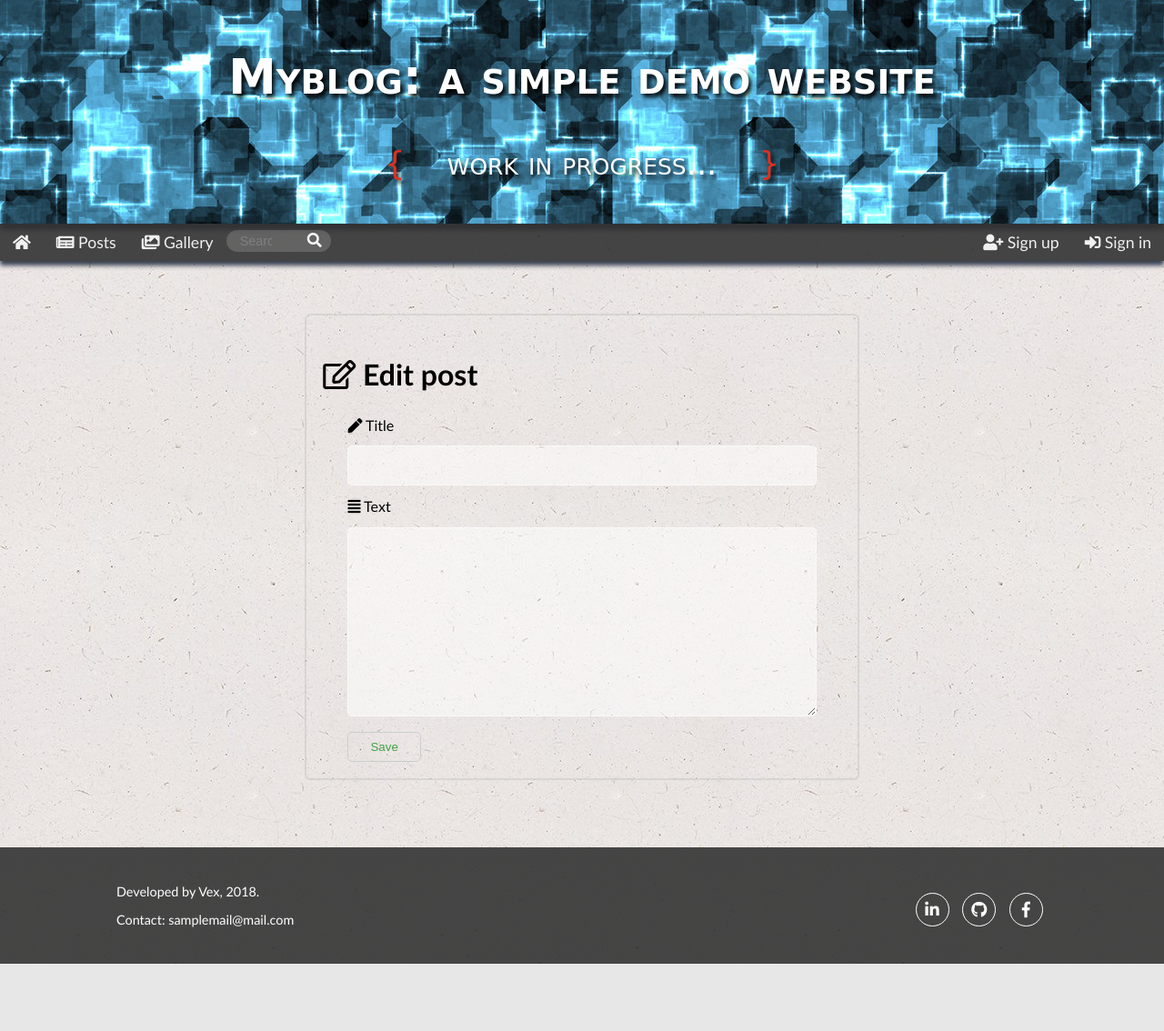
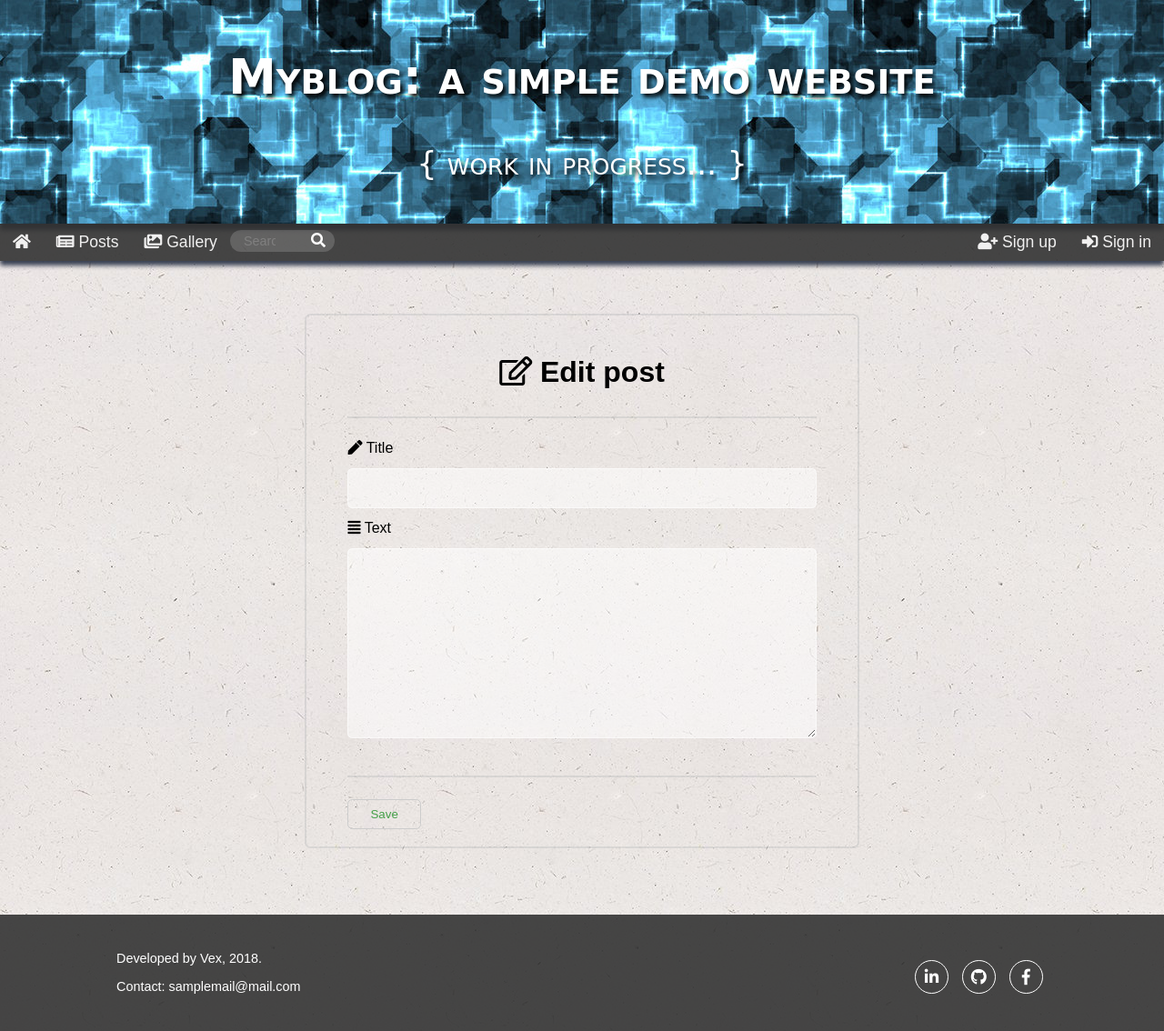
Before and after one commit to reduvius/myblog, a PHP site: template src/views/edit-post.twig in a window 1280 px wide. Shown: the whole page at 91% size. Before the commit the page ends 1060 px from the top, so only its background shows below. Run offline with PHP 8.4, Linux system fonts and the light colour scheme; the template is opened without the code that fills it, so the values that code supplies are empty; some libraries are stand-ins or nearby versions.

Commit message:
Small changes in multiple twig templates, small css changes

```diff
--- a/src/public/css/layout.css
+++ b/src/public/css/layout.css
@@ -17,7 +17,7 @@
     padding-bottom: 9rem;
     min-height: 100%;
     font-size: 100%;
-    font-family: "Trebuchet MS", Helvetica, sans-serif;
+    font-family: Arial, Helvetica, sans-serif;
     width: 100%;
     /* overflow-x: hidden; (if needed) */
 }
--- a/src/views/edit-post.twig
+++ b/src/views/edit-post.twig
@@ -13,9 +13,12 @@
     <div class="col-6 col-s-10">
         <!-- EDIT POST FORM -->
         <div id="container">
-            <h1><i class='far fa-edit'></i> Edit post</h1>
+            <div id="form-head">
+                <h1><i class='far fa-edit'></i> Edit post</h1>
+                <hr>
 
-            <p id="val-info"></p>
+                <p id="val-info"></p>
+            </div>
 
             <form name="edit-form" action="/edit-post/{{ post.id }}"
                 method="post" onsubmit="return validateEditForm()">
@@ -27,6 +30,8 @@
                 </label>
                 <textarea name="content" rows="12">{{ post.content }}</textarea>
 
+                <hr>
+
                 <input type="submit" value="Save">
             </form>
         </div>
--- a/src/views/login.twig
+++ b/src/views/login.twig
@@ -43,7 +43,7 @@
             </form>
 
             <p id="bt">Don't have an account?
-                <a href="/register/get-form">Sign up</a>.
+                <a href="/register/get-form">Sign up.</a>
             </p>
         </div>
     </div>
--- a/src/views/register.twig
+++ b/src/views/register.twig
@@ -55,7 +55,7 @@
             </form>
 
             <p id="bt">Already have an account?
-                <a href="/login/get-form">Sign in</a>.
+                <a href="/login/get-form">Sign in.</a>
             </p>
         </div>
     </div>
```
